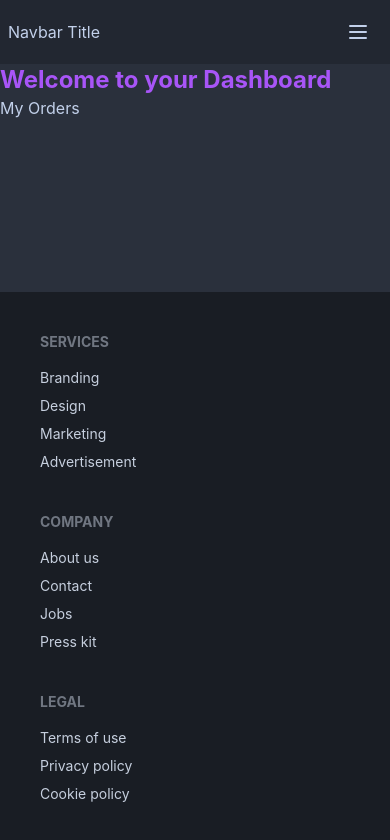
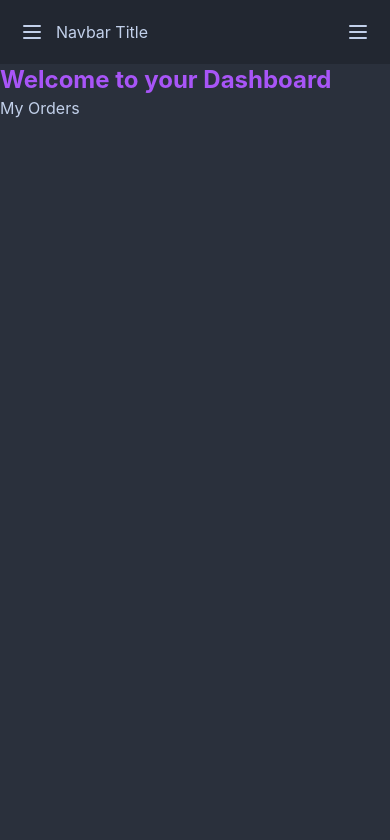
Before and after one commit to i-asgor/manufacture-tools-client, a React (Create React App) app: page /dashboard in a window 390 px wide. Shown: the top 840 px of the page. Built offline with nearby package versions, Linux system fonts and the light colour scheme; no server answers; sample sign-in values are in the browser's storage.

Commit message:
dashboard for mobile fixed

```diff
--- a/src/Pages/Dashboard/Dashboard.js
+++ b/src/Pages/Dashboard/Dashboard.js
@@ -3,7 +3,7 @@ import { Link, Outlet } from 'react-router-dom';
 
 const Dashboard = () => {
     return (
-        <div class="drawer drawer-mobile">
+        <div class="drawer drawer-mobile min-h-screen">
             <input id="dashboard-sidebar" type="checkbox" class="drawer-toggle" />
             <div class="drawer-content">
                 <h2 className='text-2xl font-bold text-purple-500'>Welcome to your Dashboard</h2>
--- a/src/Pages/Login/Register.js
+++ b/src/Pages/Login/Register.js
@@ -1,5 +1,5 @@
 import React from 'react';
-import { useCreateUserWithEmailAndPassword } from 'react-firebase-hooks/auth';
+import { useCreateUserWithEmailAndPassword, useUpdateProfile } from 'react-firebase-hooks/auth';
 import { Link, Navigate, useNavigate } from 'react-router-dom';
 import auth from '../../firebase.init';
 import Loading from '../Shared/Loading';
@@ -12,15 +12,17 @@ const Register = () => {
         user,
         loading,
         error,
-      ] = useCreateUserWithEmailAndPassword(auth);
+      ] = useCreateUserWithEmailAndPassword(auth,{sendEmailVerification: true});
 
-    if(loading){
+    const [updateProfile, updating, error1] = useUpdateProfile(auth);
+
+    if(loading ||updating){
         return <Loading></Loading>
     }
 
     let customError;
 
-     if (error) {
+     if (error ||error1) {
         customError=  <div>
             <p className='text-error mx-5'>Error: {error.message}</p>
           </div>
@@ -31,11 +33,12 @@ const Register = () => {
         const name = e.target.name.value;
         const email = e.target.email.value;
         const password = e.target.password.value;
-        console.log(name, email, password);
+        // console.log(name, email, password);
         await createUserWithEmailAndPassword(email, password);
+        await updateProfile({displayName:name})
 
         if(user){
-            navigate('/home');
+            navigate('/home')
         }
 
     }
--- a/src/Pages/Shared/Navbar.js
+++ b/src/Pages/Shared/Navbar.js
@@ -24,8 +24,11 @@ const Navbar = ({children}) => {
         <div class="drawer drawer-end">
         <input id="my-drawer-3" type="checkbox" class="drawer-toggle" />
         <div class="drawer-content flex flex-col">
-            <div class="w-full navbar bg-base-300 md:px-24">
-
+                <div class="w-full navbar bg-base-300 md:px-24"><div class="flex-none lg:hidden">
+                    <label for="dashboard-sidebar" class="btn btn-square btn-ghost">
+                    <svg xmlns="http://www.w3.org/2000/svg" fill="none" viewBox="0 0 24 24" class="inline-block w-6 h-6 stroke-current"><path stroke-linecap="round" stroke-linejoin="round" stroke-width="2" d="M4 6h16M4 12h16M4 18h16"></path></svg>
+                    </label>
+                </div>
             <div class="flex-1">Navbar Title</div>
             <div class="flex-none lg:hidden">
                 <label for="my-drawer-3" class="btn btn-square btn-ghost">
```
